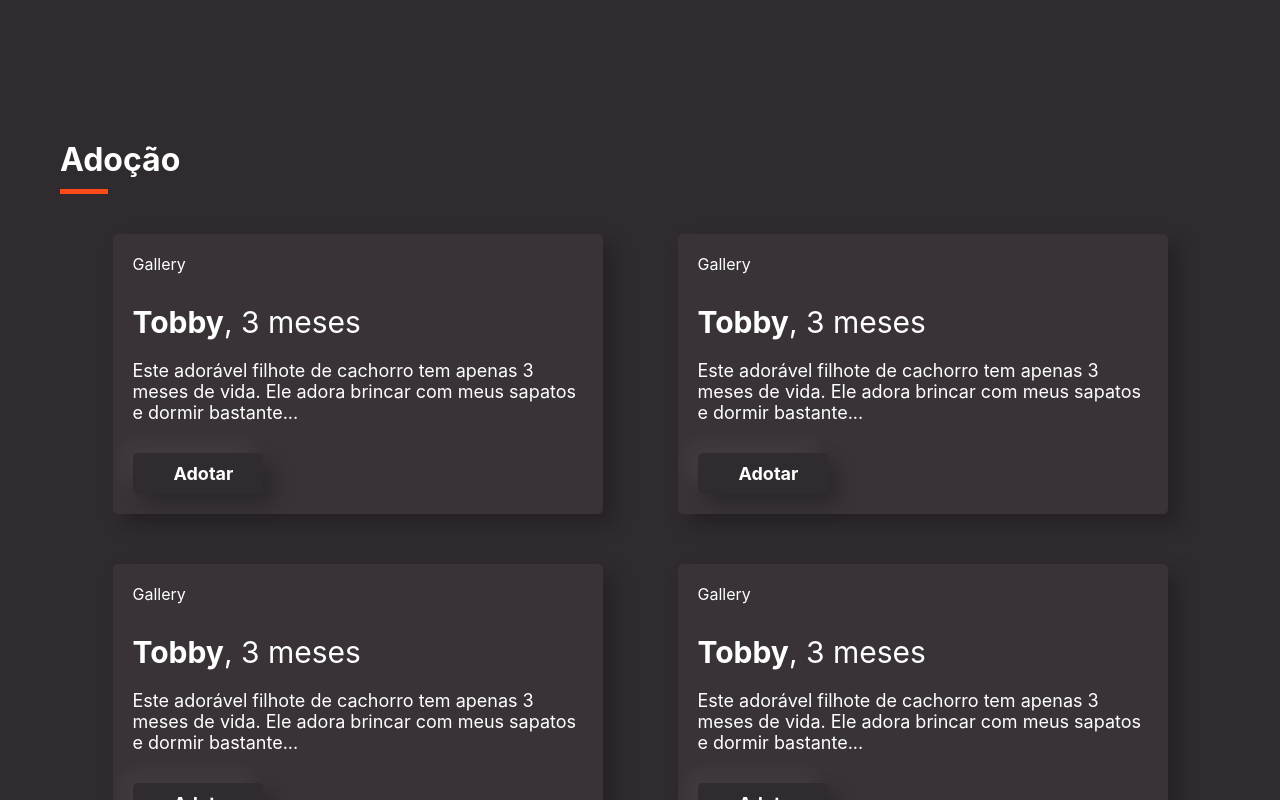
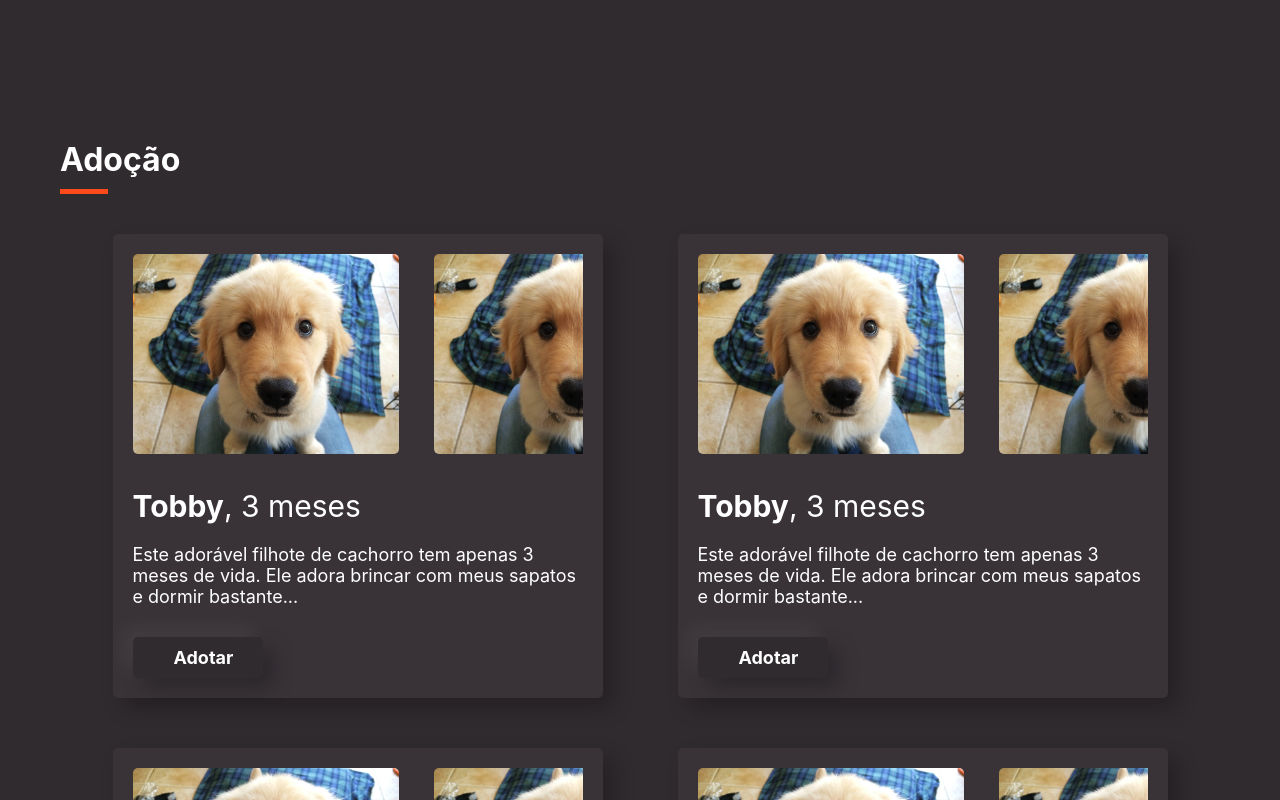
Before and after one commit to emmanuelviniciusdev/animates, a React (Create React App) app: page /adocao in a window 1280 px wide. Shown: the top 800 px of the page. Built offline with nearby package versions, Linux system fonts and the light colour scheme.

Commit message:
primeira versao do componente Gallery

```diff
--- a/src/components/Gallery/index.tsx
+++ b/src/components/Gallery/index.tsx
@@ -1,7 +1,48 @@
 import React from 'react'
+import { Props } from './types'
+import {
+    GalleryContent,
+    WrapperImage,
+    Image,
+    Caption,
+    ButtonIcon,
+} from './styles'
+import tobby from '../../assets/images/tobby.jpg'
+import { Icon } from '@iconify/react'
+import trashDuotone from '@iconify/icons-ph/trash-duotone'
+import userCircleDuotone from '@iconify/icons-ph/user-circle-duotone'
 
-function Gallery() {
-    return <div>Gallery</div>
+function Gallery({ mode = 'card-adocao' }: Partial<Props>) {
+    const isAccountSettingsMode = mode === 'account-settings'
+
+    return (
+        <>
+            <GalleryContent>
+                {Array.from({ length: 5 }).map((_, index) => (
+                    <WrapperImage key={index}>
+                        <Image src={tobby} alt="Foto do(a) Tobby" />
+
+                        {isAccountSettingsMode && (
+                            <Caption>
+                                <ButtonIcon aria-label="Definir como foto de perfil">
+                                    <Icon
+                                        icon={userCircleDuotone}
+                                        className="icon"
+                                    />
+                                </ButtonIcon>
+                                <ButtonIcon aria-label="Deletar foto">
+                                    <Icon
+                                        icon={trashDuotone}
+                                        className="icon icon-trash"
+                                    />
+                                </ButtonIcon>
+                            </Caption>
+                        )}
+                    </WrapperImage>
+                ))}
+            </GalleryContent>
+        </>
+    )
 }
 
 export default Gallery
--- /dev/null
+++ b/src/components/Gallery/styles.tsx
@@ -0,0 +1,63 @@
+import styled from 'styled-components'
+
+export const GalleryContent = styled.div`
+    width: 100%;
+    height: auto;
+    overflow-x: auto;
+    overflow-y: hidden;
+    white-space: nowrap;
+    /* background: gray; */
+`
+
+export const Image = styled.img`
+    min-width: 200px;
+    height: 200px;
+    border-radius: 5px;
+`
+
+export const Caption = styled.div`
+    width: 100%;
+    height: 100%;
+    position: absolute;
+    left: 0;
+    bottom: 0;
+    display: flex;
+    align-items: center;
+    justify-content: center;
+    gap: 20px;
+    background: rgba(21, 21, 21, 0.6);
+    backdrop-filter: blur(10px);
+    border-radius: 5px;
+    opacity: 0;
+    transition: 0.2s all;
+`
+
+export const WrapperImage = styled.div`
+    display: inline-block;
+    margin-right: 35px;
+    position: relative;
+    /* background: green; */
+
+    &:hover {
+        ${Caption} {
+            opacity: 1;
+        }
+    }
+
+    &:last-child {
+        margin-right: 0;
+    }
+`
+
+export const ButtonIcon = styled.button`
+    background-color: transparent;
+
+    .icon {
+        font-size: 60px;
+        color: ${(props) => props.theme.colorPrimary};
+    }
+
+    .icon-trash {
+        color: #ff4343;
+    }
+`
--- /dev/null
+++ b/src/components/Gallery/types.ts
@@ -0,0 +1,5 @@
+export type Modes = 'card-adocao' | 'account-settings'
+
+export type Props = {
+    mode: Modes
+}
```
